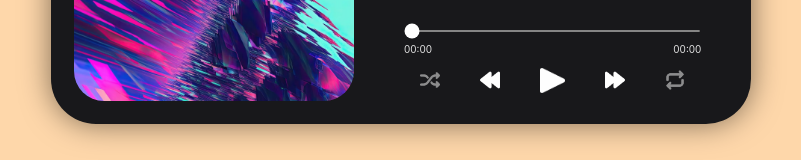
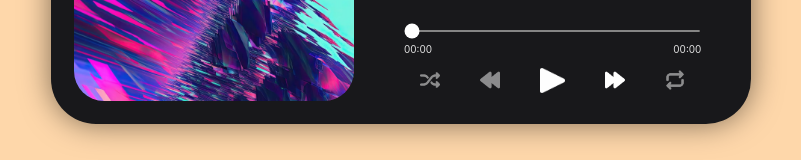
Before and after one commit to kinxori/Music-Media-Player-PRACTICE, a React (Vite) app: page / in a window 1280 px wide. Shown: the part 439-599 px from the top of the page, without its empty margins (239-1040 px from the left). Built offline with nearby package versions, Linux system fonts and the light colour scheme.

Commit message:
style for forward and backward added (if no more songs, no visual feedback)

```diff
--- a/src/App.tsx
+++ b/src/App.tsx
@@ -205,14 +205,12 @@ function App() {
     );
     if (isRepeat === "repeat-off") {
       console.log("off");
-    }
-    if (
+    } else if (
       isRepeat === "repeat-on" &&
       currentSongIndex < currentPlaylist.length - 1
     ) {
       console.log("repeat all");
-    }
-    if (isRepeat === "repeat-1-on") {
+    } else if (isRepeat === "repeat-1-on") {
       console.log("repeat 1");
     }
   };
@@ -312,13 +310,13 @@ function App() {
             </button>
             <button onClick={handleBackwardClick}>
               <img
-                style={{
-                  // filter: "none",
-                  cursor: currentSongIndex === 0 ? "none" : "pointer",
-                }}
                 src="../ASSETS/backward-icon.png"
                 alt="backward-icon"
-                className="h-[20px] object-cover invert hover:scale-105"
+                className={
+                  currentSongIndex === 0
+                    ? "h-[20px] object-cover invert opacity-50 cursor-default"
+                    : "h-[20px] object-cover invert hover:scale-105"
+                }
               ></img>
             </button>
             <button onClick={handlePlayClick}>
@@ -340,7 +338,11 @@ function App() {
               <img
                 src="../ASSETS/forward-icon.png"
                 alt="forward-icon"
-                className="h-[20px] object-cover invert hover:scale-105"
+                className={
+                  currentSongIndex === currentPlaylist.length - 1
+                    ? "h-[20px] object-cover invert opacity-50 cursor-default"
+                    : "h-[20px] object-cover invert hover:scale-105"
+                }
               ></img>
             </button>
             <button onClick={handleRepeatClick}>
```
